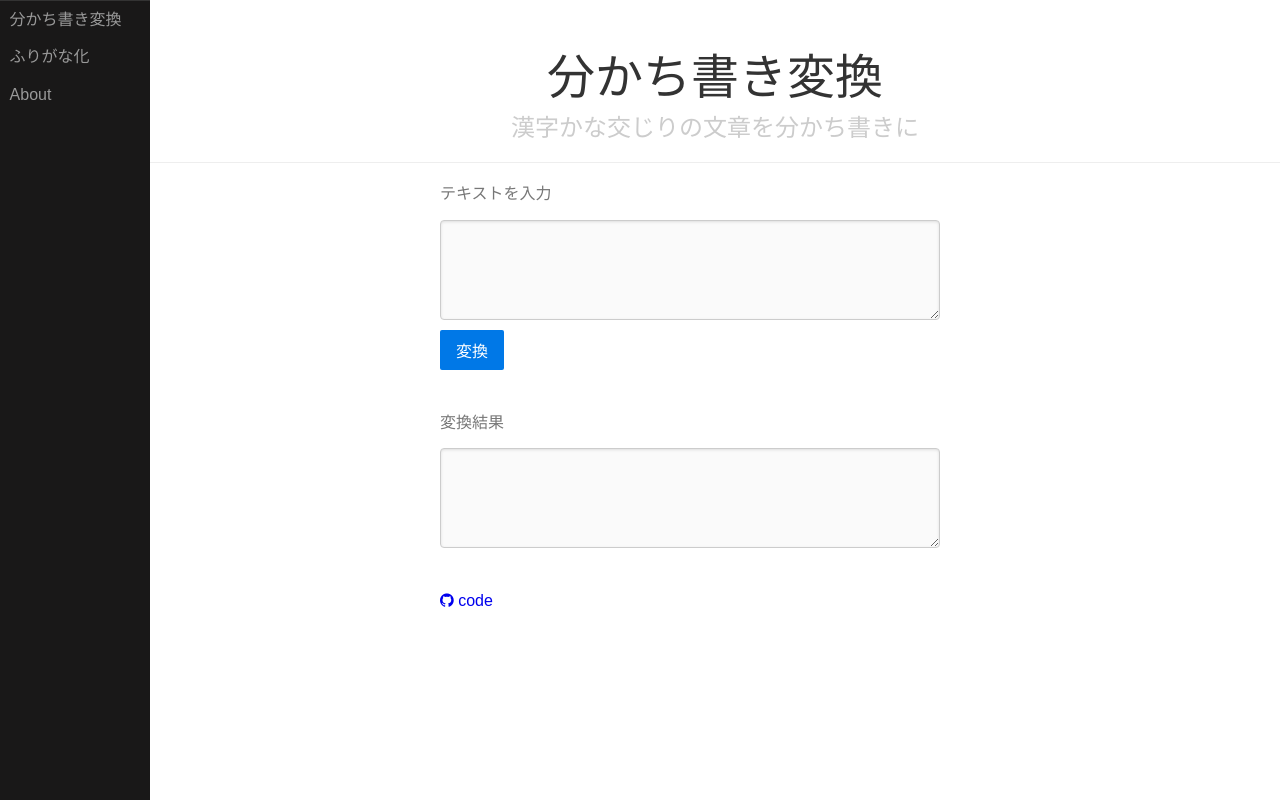
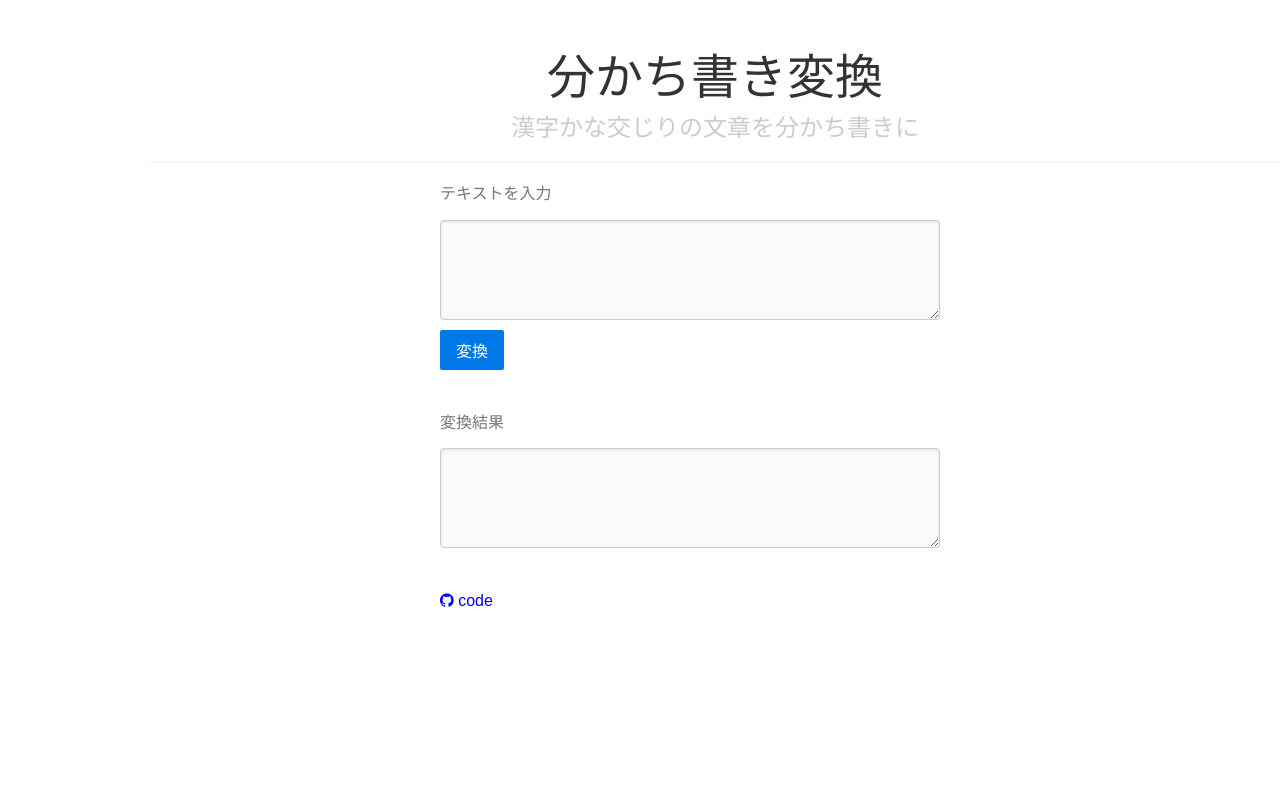
Before and after one commit to mknz/pwakati, a Flask app: page / in a window 1280 px wide. Run offline with Flask 2, Linux system fonts and the light colour scheme; some libraries are stand-ins or nearby versions.

Commit message:
Remove side menu

```diff
--- a/templates/pwakati.html
+++ b/templates/pwakati.html
@@ -15,22 +15,6 @@
 <body>
 
 <div id="layout">
-    <!-- Menu toggle -->
-    <a href="#menu" id="menuLink" class="menu-link">
-        <!-- Hamburger icon -->
-        <span></span>
-    </a>
-
-    <div id="menu">
-        <div class="pure-menu">
-            <ul class="pure-menu-list">
-                <li class="pure-menu-item"><a href="#" class="pure-menu-link">分かち書き変換</a></li>
-                <li class="pure-menu-item"><a href="#" class="pure-menu-link">ふりがな化</a></li>
-                <li class="pure-menu-item"><a href="#" class="pure-menu-link">About</a></li>
-            </ul>
-        </div>
-    </div>
-
     <div id="main">
         <div class="header">
             <h1>分かち書き変換</h1>
@@ -55,5 +39,4 @@
 
 <script src="static/js/ui.js"></script>
 
-</body>
-</html>
+</body> </html>
```
